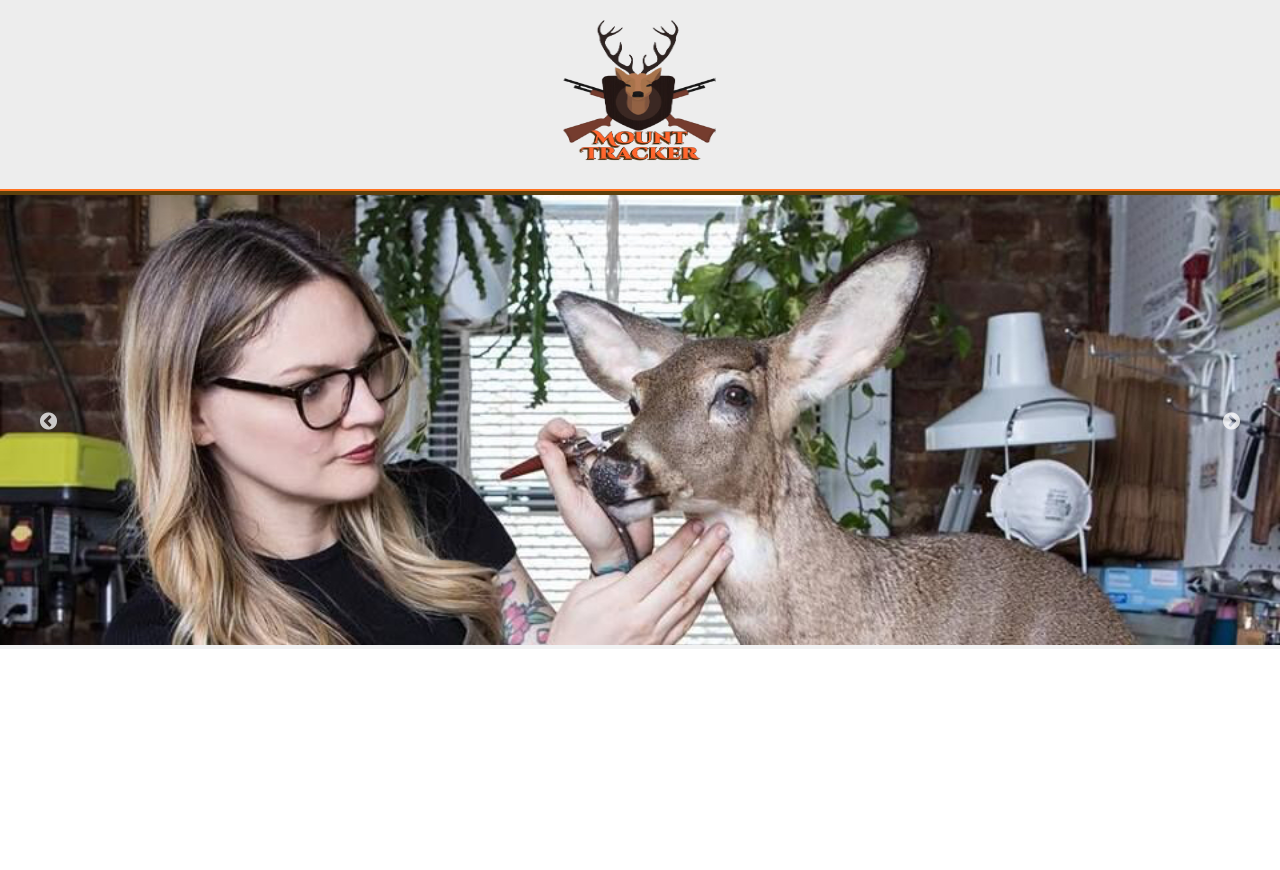
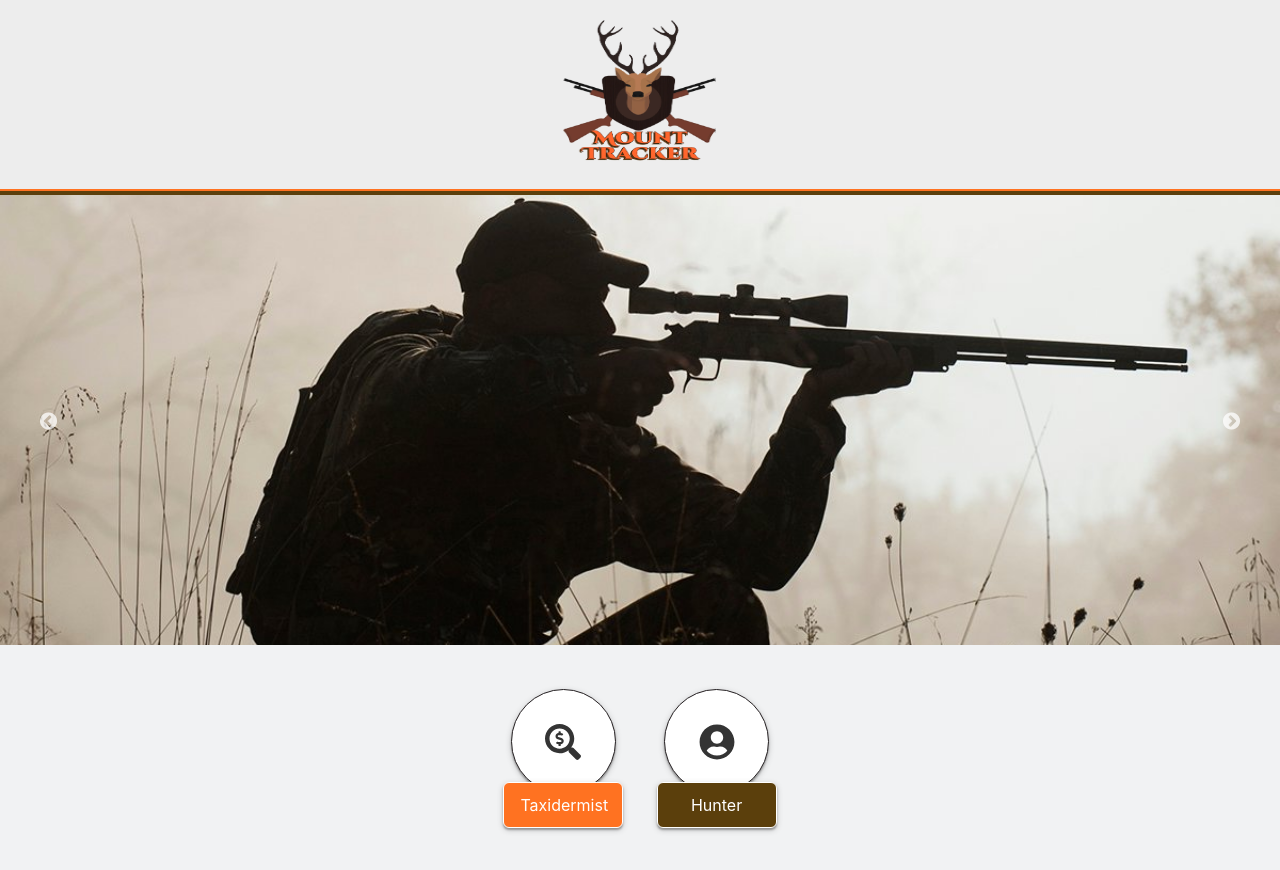
Before and after one commit to FrancisCalizo/ohio-taxidermy-supply, a Next.js app: page / in a window 1280 px wide. Before the commit the page ends 800 px from the top, so only its background shows below. Built offline with nearby package versions, Linux system fonts and the light colour scheme; no server answers; what contentful-management would draw is missing.

Commit message:
feat: implement taxidermist and hunter icon buttons

```diff
--- /dev/null
+++ b/components/page-index/IconButtonSection.tsx
@@ -0,0 +1,102 @@
+import React, { useState, useEffect, Fragment } from 'react';
+import styled, { css } from 'styled-components';
+import { darken, lighten } from 'polished';
+import { useRouter } from 'next/router';
+
+import { FontAwesomeIcon } from '@fortawesome/react-fontawesome';
+import { faUserCircle, faSearchDollar } from '@fortawesome/free-solid-svg-icons';
+
+const ICONS = [
+  { title: 'Taxidermist', icon: faSearchDollar, route: '/taxidermist' },
+  { title: 'Hunter', icon: faUserCircle, route: '/hunter' },
+];
+
+export default function IconButtonSection() {
+  const router = useRouter();
+
+  return (
+    <div>
+      <IconsContainer>
+        {ICONS.map((icon, key) => (
+          <Icon
+            key={key}
+            variant={icon.title as any}
+            role="button"
+            tabIndex={0}
+            onClick={() => router.push(icon.route)}
+          >
+            <div>
+              <FontAwesomeIcon
+                icon={icon.icon}
+                style={{ fontSize: 36, color: 'rgb(52, 52, 52)' }}
+              />
+            </div>
+            <div>
+              <span>{icon.title}</span>
+            </div>
+          </Icon>
+        ))}
+      </IconsContainer>
+    </div>
+  );
+}
+
+const IconsContainer = styled.div`
+  position: relative;
+  display: flex;
+  flex-wrap: wrap;
+  margin-top: 2rem;
+  justify-content: center;
+  max-width: 600px;
+  margin: 2rem auto 0;
+  padding-bottom: 1.5rem;
+`;
+
+const Icon = styled.div<{ variant: 'Taxidermist' | 'Hunter' }>`
+  margin: 0 1rem;
+
+  &:hover {
+    transform: scale(1.05);
+    transition: transform 0.2s ease-in-out;
+    cursor: pointer;
+
+    & div:nth-child(2) {
+      & > span {
+        background: ${({ theme, variant }) =>
+          variant === 'Taxidermist'
+            ? darken(0.08, theme.colors.orange)
+            : darken(0.08, theme.colors.brown)};
+      }
+    }
+  }
+
+  & > div:nth-child(1) {
+    background: white;
+    margin: 0.5rem;
+    padding: 2.1rem;
+    border-radius: 100px;
+    border: 1px solid ${(props) => props.theme.colors.dark};
+    box-shadow: 0 2px 2px rgba(0, 0, 0, 0.3), 0 2px 6px 0 rgba(0, 0, 0, 0.19);
+    transition: all 300ms ease-in-out;
+    height: 105px;
+  }
+
+  & div:nth-child(2) {
+    display: flex;
+    justify-content: center;
+
+    & > span {
+      width: 120px;
+      color: white;
+      text-align: center;
+      background: ${({ theme, variant }) =>
+        variant === 'Taxidermist' ? theme.colors.orange : theme.colors.brown};
+      padding: 0.75rem 1rem;
+      border: 0.5px solid white;
+      border-radius: 6px;
+      box-shadow: 0 2px 2px rgba(0, 0, 0, 0.3), 0 2px 6px 0 rgba(0, 0, 0, 0.19);
+      transform: translateY(-20px);
+      transition: all 300ms ease-in-out;
+    }
+  }
+`;
--- a/components/page-index/Landing.tsx
+++ b/components/page-index/Landing.tsx
@@ -3,6 +3,7 @@ import { useRouter } from 'next/router';
 import styled from 'styled-components';
 
 import Carousel from 'components/page-index/Carousel';
+import IconButtonSection from 'components/page-index/IconButtonSection';
 
 export default function Header() {
   const router = useRouter();
@@ -10,6 +11,7 @@ export default function Header() {
   return (
     <MainContainer>
       <Carousel />
+      <IconButtonSection />
     </MainContainer>
   );
 }
```
Also changed, not shown: public/images/hunter-icon.jpeg (added), public/images/taxidemy-icon.png (added).
